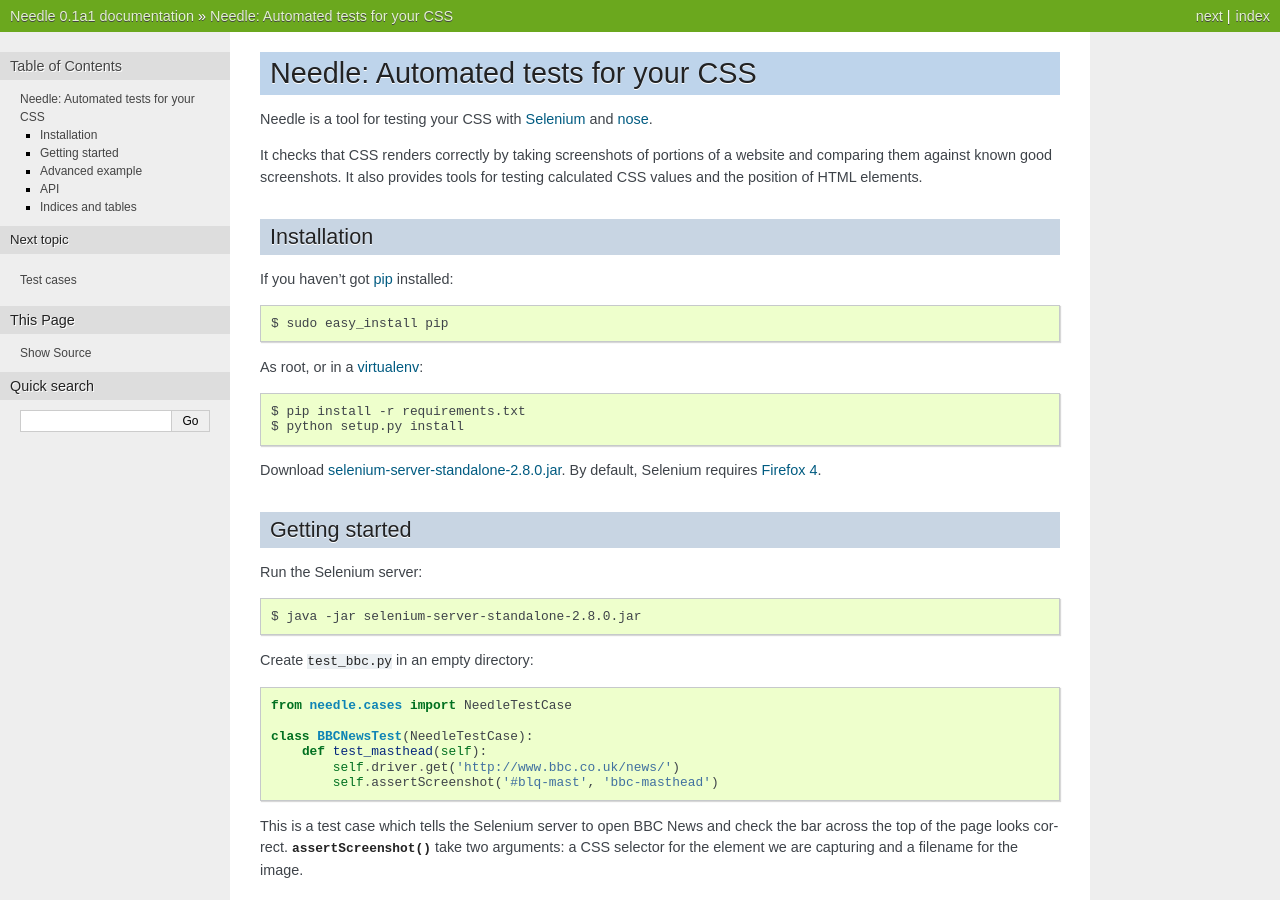
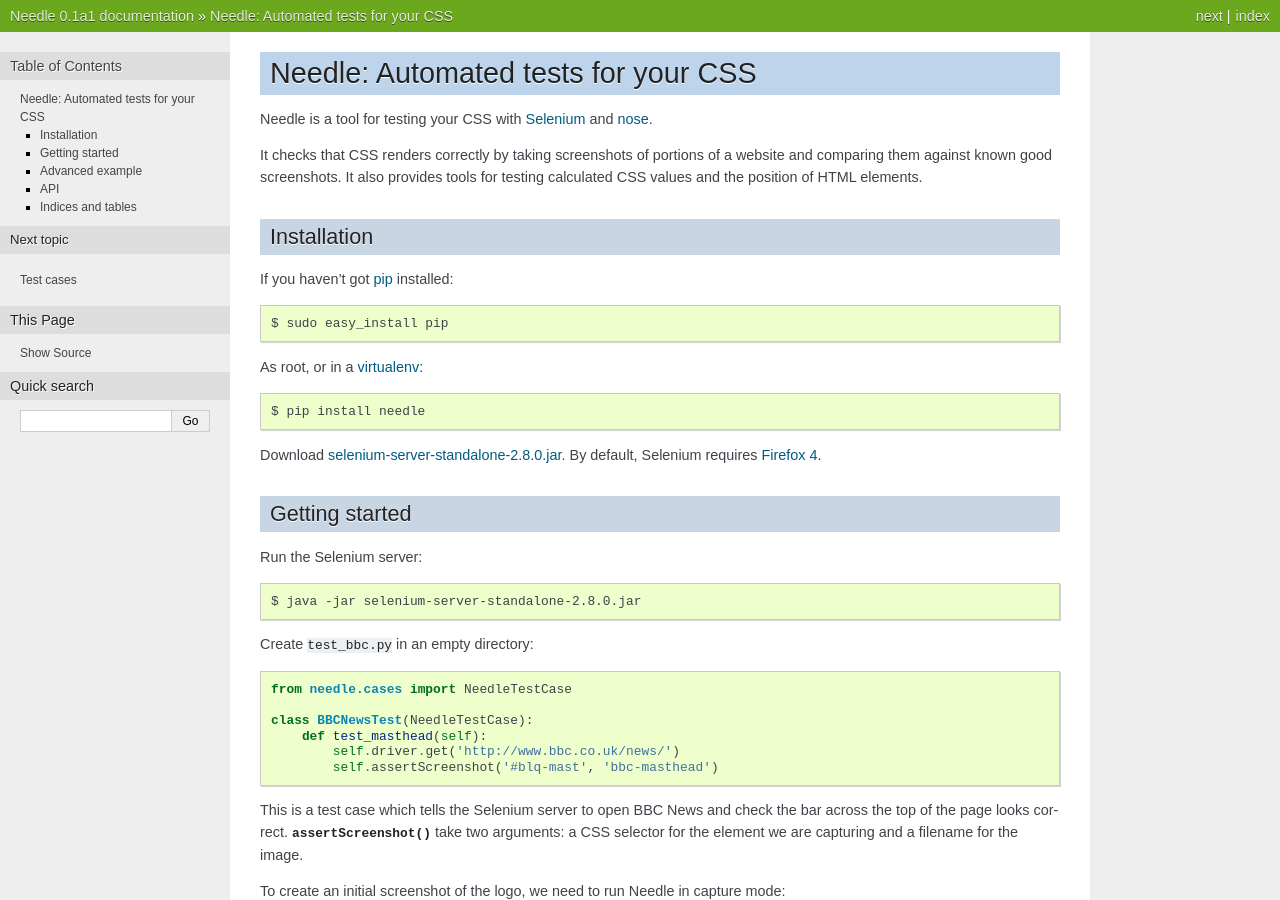
Before and after one commit to python-needle/needle, a Sphinx documentation site: the page built from docs/index.txt, in a window 1280 px wide and 900 px high. Built offline with Sphinx 7.4.7, drawn with Linux system fonts in a browser that asks for light colours.

Commit message:
Update docs to install from PyPi

```diff
--- a/docs/index.txt
+++ b/docs/index.txt
@@ -17,9 +17,7 @@ If you haven't got `pip <http://www.pip-installer.org/>`_ installed::
 
 As root, or in a `virtualenv <http://www.virtualenv.org/>`_::
 
-    $ pip install -r requirements.txt
-    $ python setup.py install
-
+    $ pip install needle
 
 Download `selenium-server-standalone-2.8.0.jar <http://selenium.googlecode.com/files/selenium-server-standalone-2.8.0.jar>`_. By default, Selenium requires `Firefox 4 <http://getfirefox.com>`_.
 
```
